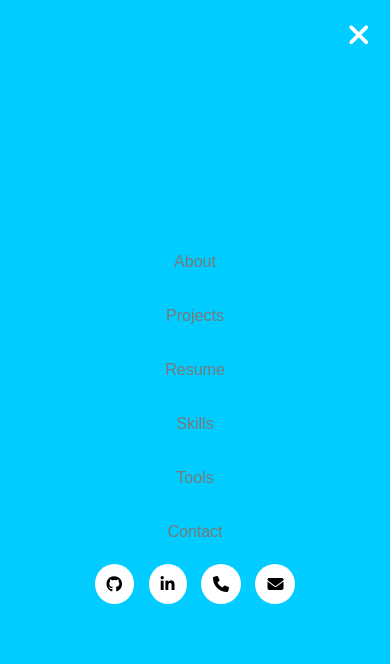
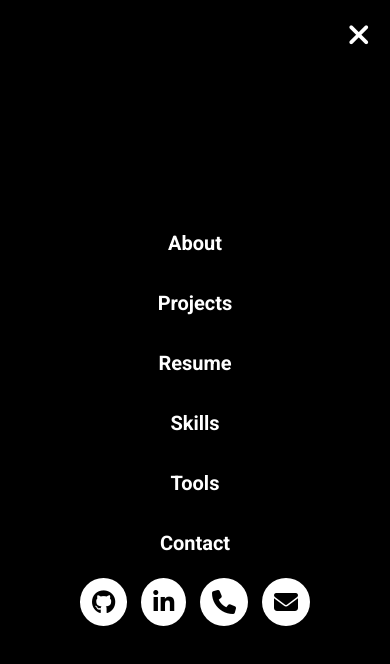
Before and after one commit to Hagop420/Portfolio-source-folders, a website: page portfolio_project/index.html in a window 390 px wide. Both pictures are taken after a click on the element 356 px from the left and 44 px from the top of the page. Drawn offline with Linux system fonts and the light colour scheme.

Commit message:
portfolio_navbar_in_the_works

```diff
--- a/portfolio_project/index.html
+++ b/portfolio_project/index.html
@@ -32,7 +32,7 @@
 
          </li>
          <li>
-            <a href="#" class="nav-link text-white" data-hover="Projects">Resume</a>
+            <a href="#" class="nav-link text-white resume_doc" data-hover="Resume">Resume</a>
 
          </li>
          <li>
@@ -46,13 +46,23 @@
          </li>
 
          <div class="closeMenu">
-            <i class="fa fa-times text-3xl hover:cursor-pointer hover:text-zinc-400"></i>
+            <i class="fa fa-times text-3xlhover:text-zinc-400 hover:cursor-pointer text-3xl hover:text-zinc-400"></i>
          </div>
          <span class="icons">
-            <i class="fa fa-github"></i>
-            <i class="fa fa-linkedin"></i>
-            <i class="fa fa-phone"></i>
-            <i class="fa fa-envelope"></i>
+            <a href="https://github.com/Hagop420" target="_blank">
+               <i class="fa fa-github hover:cursor-pointer text-2xl"></i>
+            </a>
+            <a href="https://www.linkedin.com/in/hagop-almadjian-607342240/" target="_blank">
+               <i class="fa fa-linkedin hover:cursor-pointer text-2xl"></i>
+            </a>
+            <a href="tel:18187311494" target="_blank">
+               <i class="fa fa-phone hover:cursor-pointer text-2xl"></i>
+            </a>
+            <a href="mailto:jack161swe@gmail.com
+            " target="_blank">
+               <i class="fa fa-envelope hover:cursor-pointer text-2xl"></i>
+            </a>
+
          </span>
       </ul>
       </div>
--- a/portfolio_project/portfolio_stying.css
+++ b/portfolio_project/portfolio_stying.css
@@ -1,3 +1,8 @@
+/* GOOGLE FONT'S */
+
+/* ROBOTO */
+@import url('https://fonts.googleapis.com/css2?family=Roboto:ital,wght@0,100;0,300;0,400;0,500;0,700;0,900;1,100;1,300;1,400;1,500;1,700;1,900&display=swap');
+
 * {
   box-sizing: border-box;
   margin: 0;
@@ -5,14 +10,14 @@
 }
 
 body {
-  font-family: 'Arial', sans-serif;
+  font-family: 'Roboto', sans-serif;
 }
 
 nav {
   background-color: #000;
   color: #fff;
   display: flex;
-  justify-content: space-between;
+  justify-content: space-around;
 }
 
 nav .mainMenu {
@@ -42,14 +47,21 @@ nav .mainMenu .closeMenu,
 }
 
 .fa-github:hover {
-  color: #e5e2e2;
+  background-color: grey;
+  color: #fff;
   cursor: pointer;
 }
 .fa-linkedin:hover {
+  background: #0077b5;
+  color: #fff;
 }
 .fa-phone:hover {
+  background-color: silver;
+  color: #211818;
 }
 .fa-envelope:hover {
+  background-color: #f2a60c;
+  color: #fff;
 }
 
 nav .logo {
@@ -60,6 +72,13 @@ nav .logo {
 
 /* HAMBURGER MENU MEDIA Q. */
 @media (max-width: 800px) {
+  nav {
+    justify-content: space-between;
+  }
+  nav .nav-link:hover::before {
+    max-width: 100%;
+    color: yellow !important;
+  }
   nav .mainMenu {
     height: 100vh;
     position: fixed;
@@ -70,7 +89,7 @@ nav .logo {
     flex-direction: column;
     justify-content: center;
     align-items: center;
-    background-color: hwb(192 0% 0%);
+    background-color: #000;
     transition: top 1.3s ease;
     display: none;
   }
@@ -86,6 +105,11 @@ nav .logo {
     display: block;
   }
 
+  nav .mainMenu li a {
+    font-size: 20px;
+    font-weight: bold;
+  }
+
   .icons i {
     display: inline-block;
     padding: 12px;
@@ -97,17 +121,23 @@ nav .logo {
 }
 
 nav .nav-link {
-  padding: 6px 0;
-  color: #797878;
+  /* padding: 6px 0; */
+  color: white;
   text-decoration: none;
   position: relative;
+}
+nav .nav-link:hover {
+  font-weight: bold;
 }
 nav .nav-link::before {
   position: absolute;
   top: 0;
   left: 0;
   overflow: hidden;
-  padding: 6px 0;
+  /* padding: 10px; */
+  /* padding-left: 15px; */
+  margin-top: 15px;
+  margin-left: 15px;
   max-width: 0;
   /* text-decoration: underline; */
   text-underline-offset: 8px;
@@ -117,8 +147,10 @@ nav .nav-link::before {
   -moz-transition: max-width 0.5s;
   transition: max-width 0.5s;
 }
+
 nav .nav-link:hover::before {
   max-width: 100%;
+  color: red;
 }
 nav .active {
   color: white;
```
Also changed, not shown: portfolio_project/output.css.
